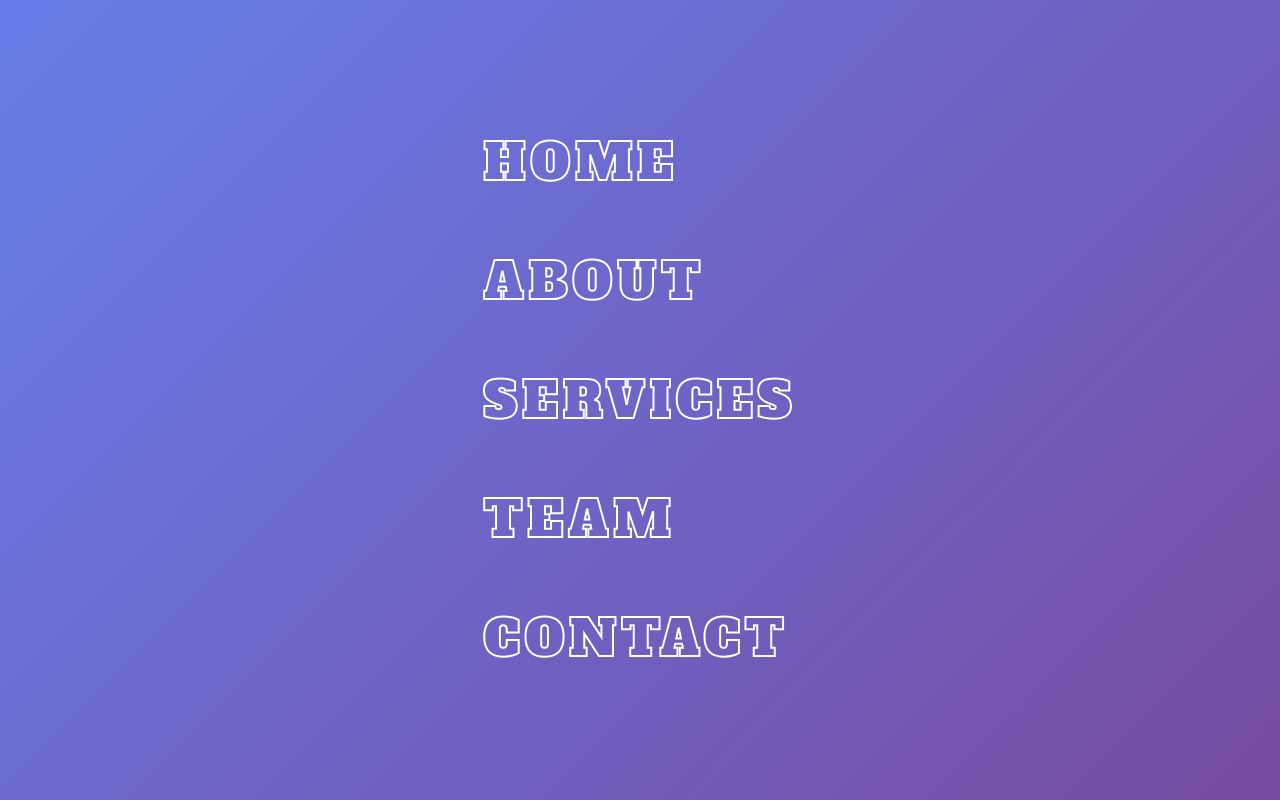
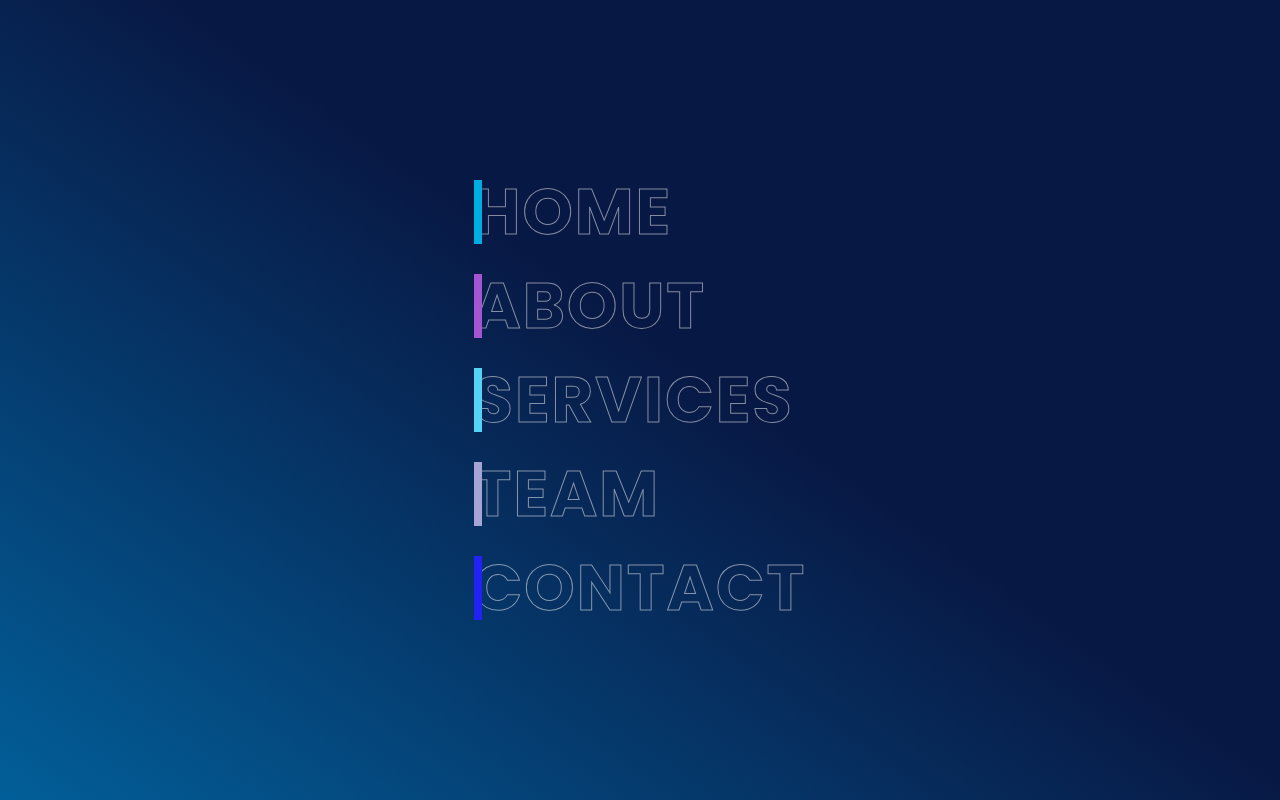
Before and after one commit to dpacoria21/cssExcercises, a plain HTML site: page css_3/me/index.html in a window 1280 px wide. Drawn offline with Linux system fonts and the light colour scheme.

Commit message:
Usamos variables de manera muy simple para poder realizarlo, usamos data-text para poder crear el mismo contenido y evitar repetir codigo, luego lo posicionamos detras del texto y hacemos el efecto de cambiar el color de las letras por detras y con el border-right obtenemos damos la sensacion de que pasa un pincel

```diff
--- a/css_3/me/index.html
+++ b/css_3/me/index.html
@@ -11,21 +11,23 @@
 
 <body>
 
-    <div class="container">
-        <p class="container-text">HOME</p>
-
-
-        <p class="container-text">ABOUT</p>
-
-
-        <p class="container-text">SERVICES</p>
-
-
-        <p class="container-text">TEAM</p>
-
-        <p class="container-text">CONTACT</p>
-
-    </div>
+    <ul>
+        <li style="--clr: #00ade1">
+            <a href="#" data-text="HOME">HOME</a>
+        </li>
+        <li style="--clr: #a555d3">
+            <a href="#" data-text="ABOUT">ABOUT</a>
+        </li>
+        <li style="--clr: #55d3f5">
+            <a href="#" data-text="SERVICES">SERVICES</a>
+        </li>
+        <li style="--clr: #a5a5d5">
+            <a href="#" data-text="TEAM">TEAM</a>
+        </li>
+        <li style="--clr: #2222f4">
+            <a href="#" data-text="CONTACT">CONTACT</a>
+        </li>
+    </ul>
 
     <script src="./src/js/index.js"></script>
 </body>
--- a/css_3/me/src/css/style.css
+++ b/css_3/me/src/css/style.css
@@ -1,30 +1,54 @@
-@import url('https://fonts.googleapis.com/css2?family=Alfa+Slab+One&display=swap');
+@import url('https://fonts.googleapis.com/css2?family=Poppins:wght@700&display=swap');
+
 * {
     margin: 0;
     padding: 0;
     box-sizing: border-box;
+    font-family: 'Poppins', sans-serif;
 }
 
 body {
-    width: 100%;
-    min-height: 100vh;
-    background-image: linear-gradient(135deg, #667eea 0%, #764ba2 100%);
     display: flex;
     align-items: center;
     justify-content: center;
+    min-height: 100vh;
+    background-image: linear-gradient( 35.2deg,  rgba(0,119,182,1) -18.7%, rgba(8,24,68,1) 54.3% );
 }
 
-.container {
+ul {
+    position: relative;
     display: flex;
     flex-direction: column;
     gap: 30px;
 }
 
-.container-text {
-    font-family: 'Alfa Slab One', cursive;
-    font-size: 50px;
-    letter-spacing: 5px;
-    -webkit-text-stroke: 2px #fff;
+ul li {
+    position: relative;
+    list-style: none;
+}
+
+ul li a {
+    position: relative;
+    font-size: 4em;
+    text-decoration: none;
+    line-height: 1em;
+    letter-spacing: 2px;
+    text-transform: uppercase;
     color: transparent;
-    padding: 10px;
+    -webkit-text-stroke: 1px rgba(255,255,255,0.5);
 }
+
+ul li a::before {
+    content: attr(data-text);
+    position: absolute;
+    color: var(--clr);
+    width: 0%;
+    overflow: hidden;
+    transition: .5s ease;
+    border-right: 8px solid var(--clr);
+}
+
+ul li a:hover::before {
+    width: 100%;
+    filter: drop-shadow(0 0 25px var(--clr));
+}
```
